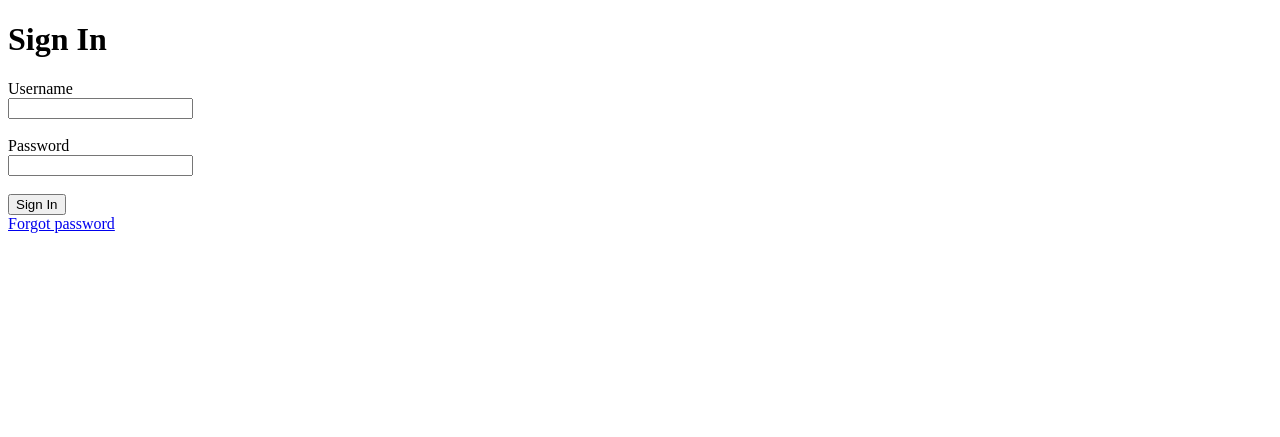
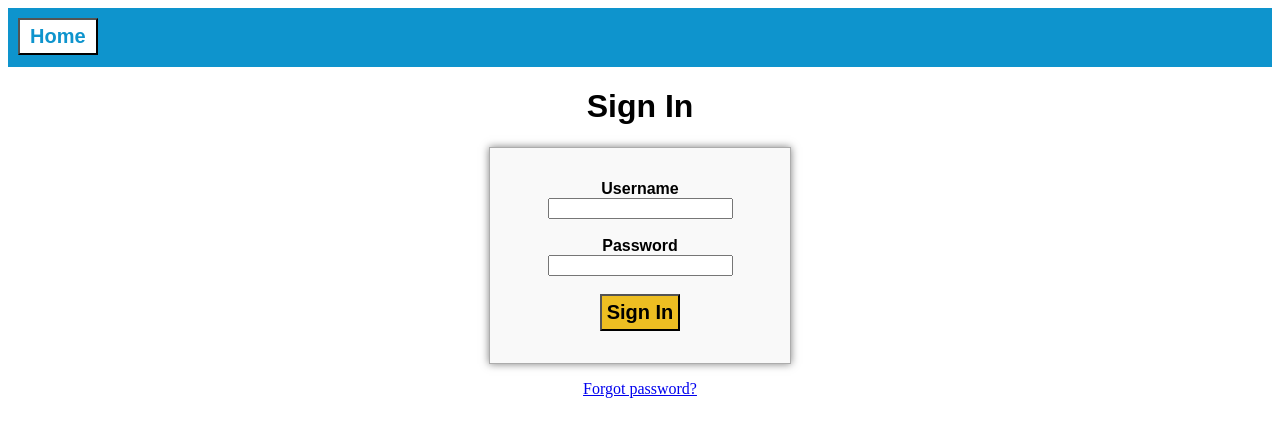
Before and after one commit to wyatt4543/vehicle_sales, a Flask app: page /sign-in in a window 1280 px wide. Shown: the top 437 px of the page. Run offline with Flask 3, Linux system fonts and the light colour scheme.

Commit message:
Created and added styling to Sign In page

```diff
--- /dev/null
+++ b/static/sign-in-style.css
@@ -0,0 +1,45 @@
+nav {
+    background-color: hsl(198, 87%, 43%);
+    padding-bottom: 0.75em;
+    button {background-color:white;
+            color: hsl(198, 87%, 43%);
+            font-weight: bold;
+            font-size: 20px;
+            margin-top: 0.5em;
+            margin-left: 0.5em;
+            padding-left: 10px;
+            padding-right: 10px;
+            padding-top: 5px;
+            padding-bottom: 5px;}
+    button:hover {background-color: hsl(198, 85%, 37%);
+                  color: #eaeaea;}
+    button:active {box-shadow: inset 0px 0px 0.5em rgb(0, 0, 0, 0.5);
+                   background-color: hsl(198, 86%, 30%);
+                   color: #cbcbcb;}
+}
+
+body {
+    background-color:white;
+    h1 {text-align: center;
+        font-family: arial;}
+    form {background-color:#f9f9f9;
+          border: 1px solid #acacac;
+          text-align:center;
+          font-weight: bold;
+          font-family: arial;
+          max-width: 300px;
+          padding-top: 2em;
+          padding-bottom: 2em;
+          margin: auto;
+          box-shadow: 0px 0px 0.5em rgb(0, 0, 0, 0.5);
+        input[type=submit] {background-color: rgb(237, 190, 34);
+                            color: black;
+                            font-weight: bold;
+                            font-size: 20px;
+                            padding: 5px;}
+        input[type=submit]:hover {background-color: rgb(213, 171, 31);}
+        input[type=submit]:active {box-shadow: inset 0px 0px 0.5em black;}}
+}
+
+#forgot-password {text-align: center;
+                  margin-top: 1em;}
--- a/templates/sign-in.html
+++ b/templates/sign-in.html
@@ -4,7 +4,11 @@
     <meta charset="UTF-8" />
     <meta name="viewport" content="width=device-width, initial-scale=1.0" />
     <title>Sign In</title>
+    <link rel="stylesheet" href="{{ url_for('static', filename='sign-in-style.css') }}">
 </head>
+<nav>
+    <button onclick="location.href='/'" type="button">Home</button>
+</nav>
 <body>
     {% with messages = get_flashed_messages(with_categories=true) %}
         {% if messages %}
@@ -25,6 +29,8 @@
 
         <input type="submit" value="Sign In">
     </form>
-    <a href="/forgot-password">Forgot password</a>
+    <div id="forgot-password">
+        <a href="/forgot-password">Forgot password?</a>
+    </div>
 </body>
 </html>
```
